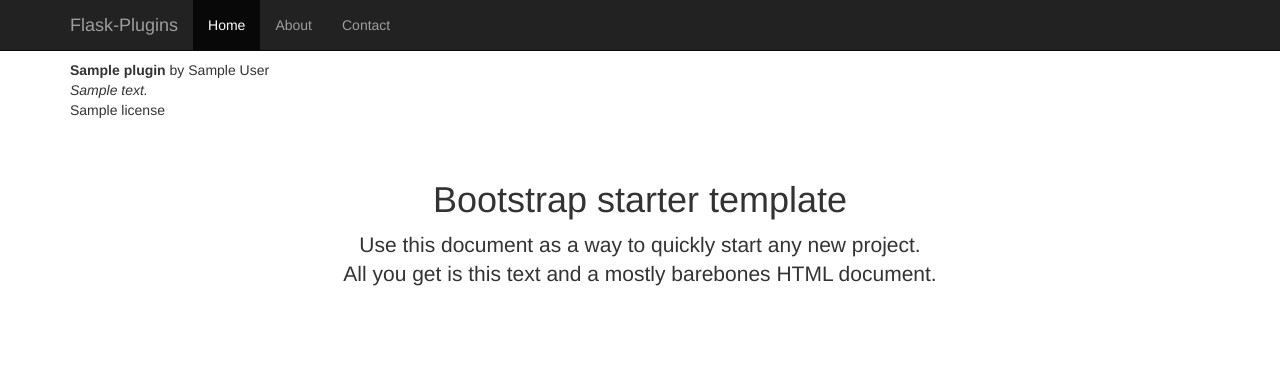
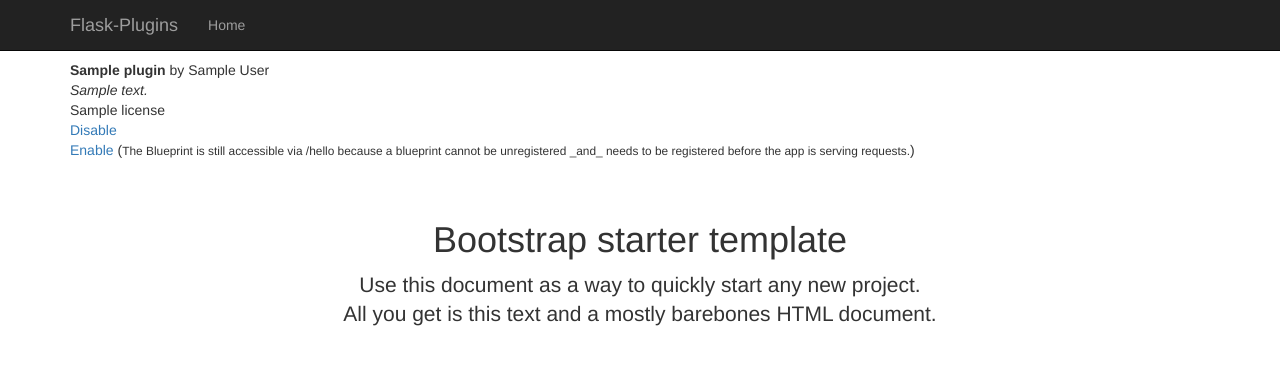
Before and after one commit to sh4nks/flask-plugins, a Flask app: template example/templates/index.html in a window 1280 px wide. Shown: the top 365 px of the page. Run offline with Flask 2, Linux system fonts and the light colour scheme; the template is opened without the code that fills it: most values are stand-ins (such as "Sample title", 1, 10 or a date in 2020); parts of the project's set-up code (start-up, migrations or seed data) failed here and were passed over; some libraries are stand-ins or nearby versions.

Commit message:
Better example app

```diff
--- a/example/app.py
+++ b/example/app.py
@@ -1,5 +1,5 @@
-from flask import Flask, render_template
-from flask.ext.plugins import PluginManager, get_plugins_list
+from flask import Flask, render_template, redirect, url_for
+from flask.ext.plugins import PluginManager, get_plugins_list, get_plugin
 from hooks import hooks
 
 # Default Settings
@@ -11,7 +11,7 @@ app.config.from_object(__name__)
 
 # Initialize the plugin manager
 plugin_manager = PluginManager(app)
-plugin_manager.enable_plugins()
+plugin_manager.setup_plugins()
 
 # to be able to also run hooks in our templates, we need to add the hooks
 # manager to jinja's globals.
@@ -25,5 +25,19 @@ def index():
     return render_template("index.html", plugins=get_plugins_list())
 
 
+@app.route("/disable/<plugin>")
+def disable(plugin):
+    plugin = get_plugin(plugin)
+    plugin_manager.disable_plugins([plugin])
+    return redirect(url_for("index"))
+
+
+@app.route("/enable/<plugin>")
+def enable(plugin):
+    plugin = get_plugin(plugin)
+    plugin_manager.enable_plugins([plugin])
+    return redirect(url_for("index"))
+
+
 if __name__ == "__main__":
     app.run(debug=True)
--- a/example/hooks.py
+++ b/example/hooks.py
@@ -6,3 +6,4 @@ hooks = HookManager()
 # create two new hooks which can than be used in your plugins
 hooks.new("after_navigation")
 hooks.new("tmpl_before_content")  # The "tmpl" prefix marks a template hook.
+hooks.new("tmpl_navigation_last")
--- a/example/templates/index.html
+++ b/example/templates/index.html
@@ -7,8 +7,11 @@
   {% for plugin in plugins %}
     <b>{{ plugin.name }}</b> by {{ plugin.author }} <br />
     <i>{{ plugin.description }}</i> <br />
-    {{ plugin.license }}
+    {{ plugin.license }}</br>
 
+    <a href="{{ url_for('disable', plugin=plugin.name) }}">Disable</a> <br />
+    <a href="{{ url_for('enable', plugin=plugin.name) }}">Enable</a>
+    (<small>The Blueprint is still accessible via /hello because a blueprint cannot be unregistered _and_ needs to be registered before the app is serving requests.</small>)
   {% endfor %}
   <div class="starter-template">
     <h1>Bootstrap starter template</h1>
--- a/example/templates/layout.html
+++ b/example/templates/layout.html
@@ -45,13 +45,12 @@
             <span class="icon-bar"></span>
             <span class="icon-bar"></span>
           </button>
-          <a class="navbar-brand" href="#">Flask-Plugins</a>
+          <a class="navbar-brand" href="/">Flask-Plugins</a>
         </div>
         <div class="collapse navbar-collapse">
           <ul class="nav navbar-nav">
-            <li class="active"><a href="#">Home</a></li>
-            <li><a href="#about">About</a></li>
-            <li><a href="#contact">Contact</a></li>
+            <li><a href="{{ url_for('index') }}">Home</a></li>
+            {{ hooks.call("tmpl_navigation_last") | safe }}
           </ul>
         </div><!--/.nav-collapse -->
       </div>
```
Also changed, not shown: example/plugins/hello_world/__init__.py (+23 -1 lines), example/plugins/hello_world/templates/hello.html (added, +7 -0 lines).
